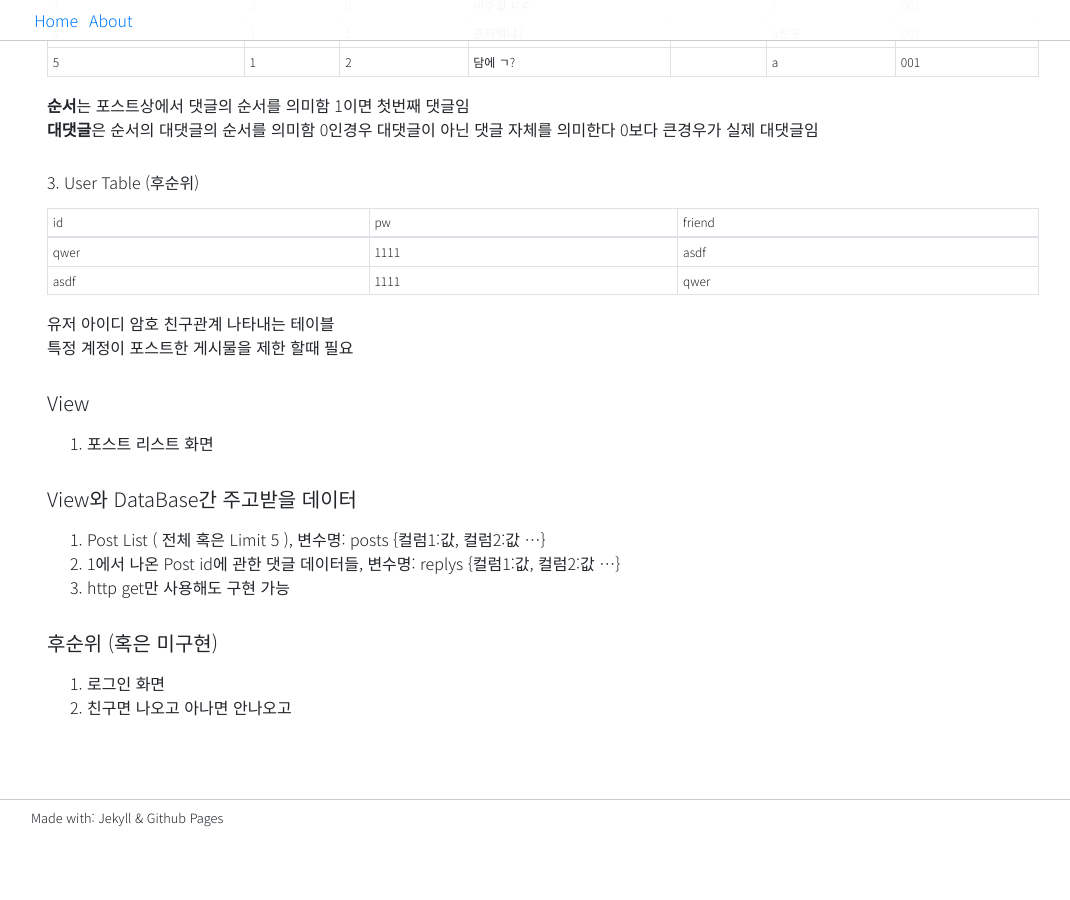
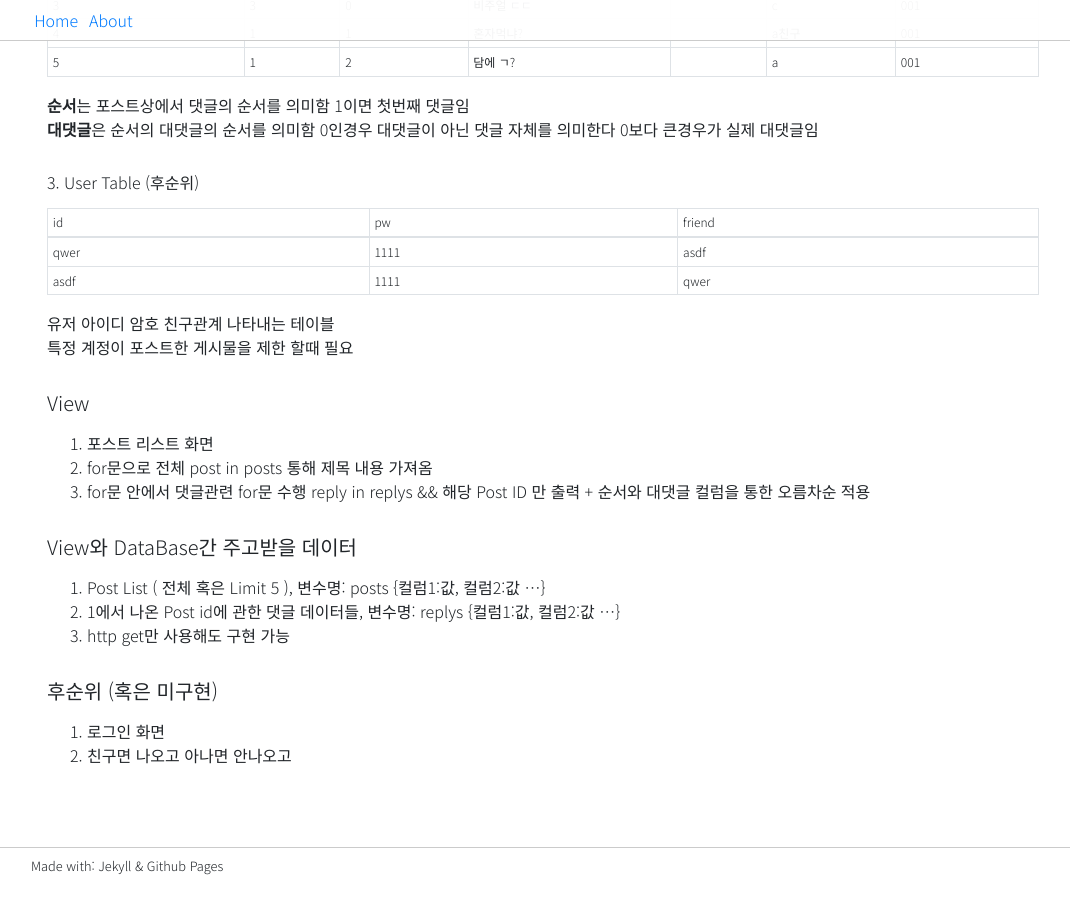
Before and after one commit to waonta/wati2.github.io, a Jekyll site: the page built from _posts/2020-05-05-Unlucky Facebook.md, in a window 1280 px wide and 900 px high, scrolled down 839 px. Shown: the whole window, without its empty margins (97-1167 px from the left). Built offline with Jekyll 4.4.1, drawn with Linux system fonts in a browser that asks for light colours; before the commit the page ends 1691 px from its top, so only the background shows below that.

Commit message:
edit post clone facebook

```diff
--- a/_posts/2020-05-05-Unlucky Facebook.md
+++ b/_posts/2020-05-05-Unlucky Facebook.md
@@ -56,6 +56,8 @@ date: 2020-05-05
 
 ##### View
 1. 포스트 리스트 화면
+2. for문으로 전체 post in posts 통해 제목 내용 가져옴
+3. for문 안에서 댓글관련 for문 수행 reply in replys && 해당 Post ID 만 출력 + 순서와 대댓글 컬럼을 통한 오름차순 적용
 
 ##### View와 DataBase간 주고받을 데이터
 1. Post List ( 전체 혹은 Limit 5 ), 변수명: posts {컬럼1:값, 컬럼2:값 ...}
```
